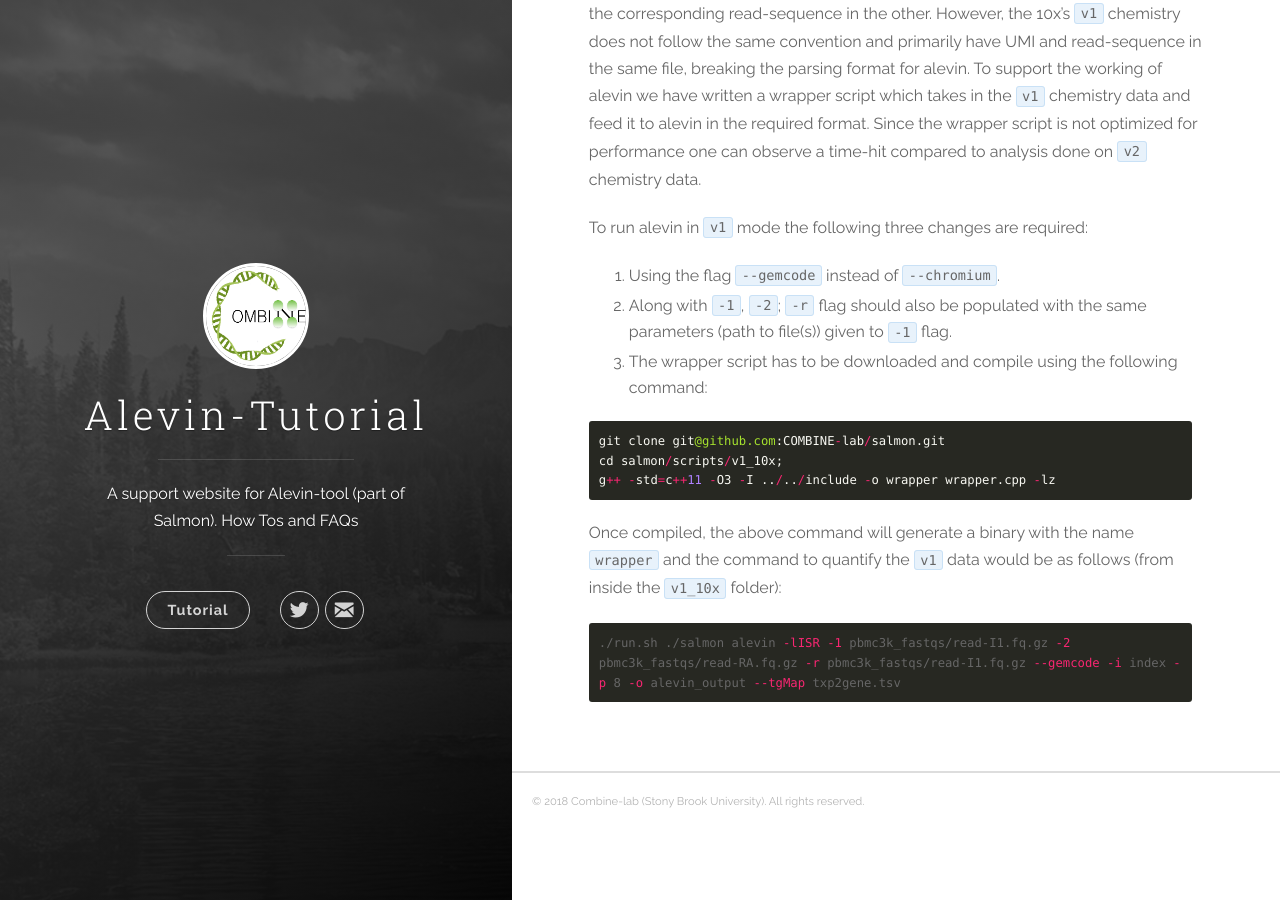
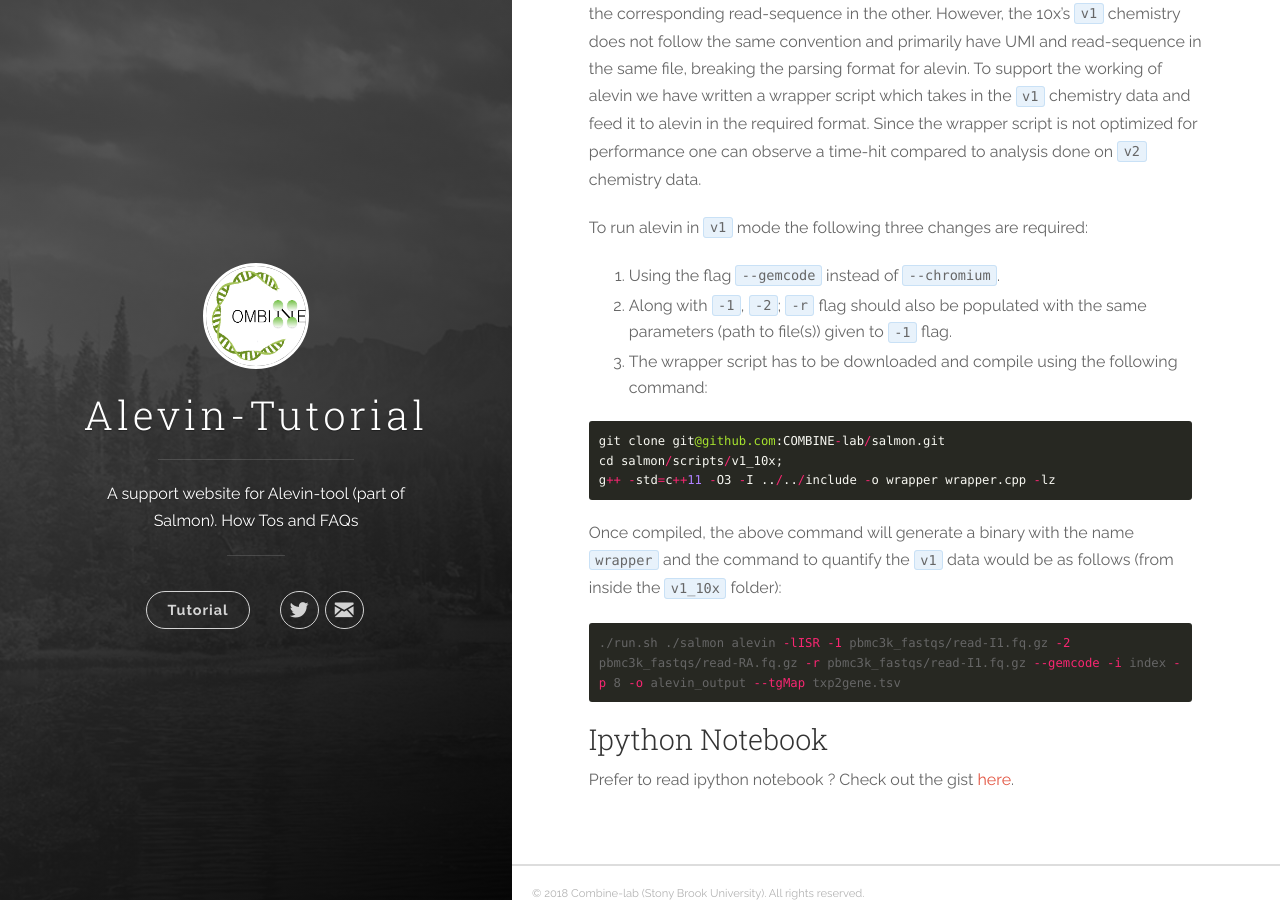
Before and after one commit to COMBINE-lab/alevin-tutorial, a Jekyll site: the page built from docs/_posts/2018-22-05-running-alevin.markdown, in a window 1280 px wide and 900 px high, scrolled down 1122 px. Built offline with Jekyll 4.4.1, drawn with Linux system fonts in a browser that asks for light colours.

Commit message:
more text

````diff
--- a/docs/_posts/2018-22-05-running-alevin.markdown
+++ b/docs/_posts/2018-22-05-running-alevin.markdown
@@ -45,3 +45,7 @@ Once compiled, the above command will generate a binary with the name `wrapper`
 ```bash
 ./run.sh ./salmon alevin -lISR -1 pbmc3k_fastqs/read-I1.fq.gz -2 pbmc3k_fastqs/read-RA.fq.gz -r pbmc3k_fastqs/read-I1.fq.gz --gemcode -i index -p 8 -o alevin_output --tgMap txp2gene.tsv
 ```
+
+### Ipython Notebook
+Prefer to read ipython notebook ?
+Check out the gist [here](https://gist.github.com/k3yavi/c501705ed2d29b12b0d10cf78b3ed001).
--- a/docs/_posts/2018-22-05-setting-up-resources.markdown
+++ b/docs/_posts/2018-22-05-setting-up-resources.markdown
@@ -68,3 +68,7 @@ The above script, all it does is subsample the `transcript` feature from the *GT
 ### Dowloading Raw-Fastq
 
 Raw Fastq file can be downloaded from the 10x-Genomics Support website from [here](https://support.10xgenomics.com/single-cell-gene-expression/datasets/2.1.0/pbmc4k). You might have to provide your email-id and register to download the raw-fastqs.
+
+### Ipython Notebook
+Prefer to read ipython notebook ?
+Check out the gist [here](https://gist.github.com/k3yavi/c501705ed2d29b12b0d10cf78b3ed001).
````
